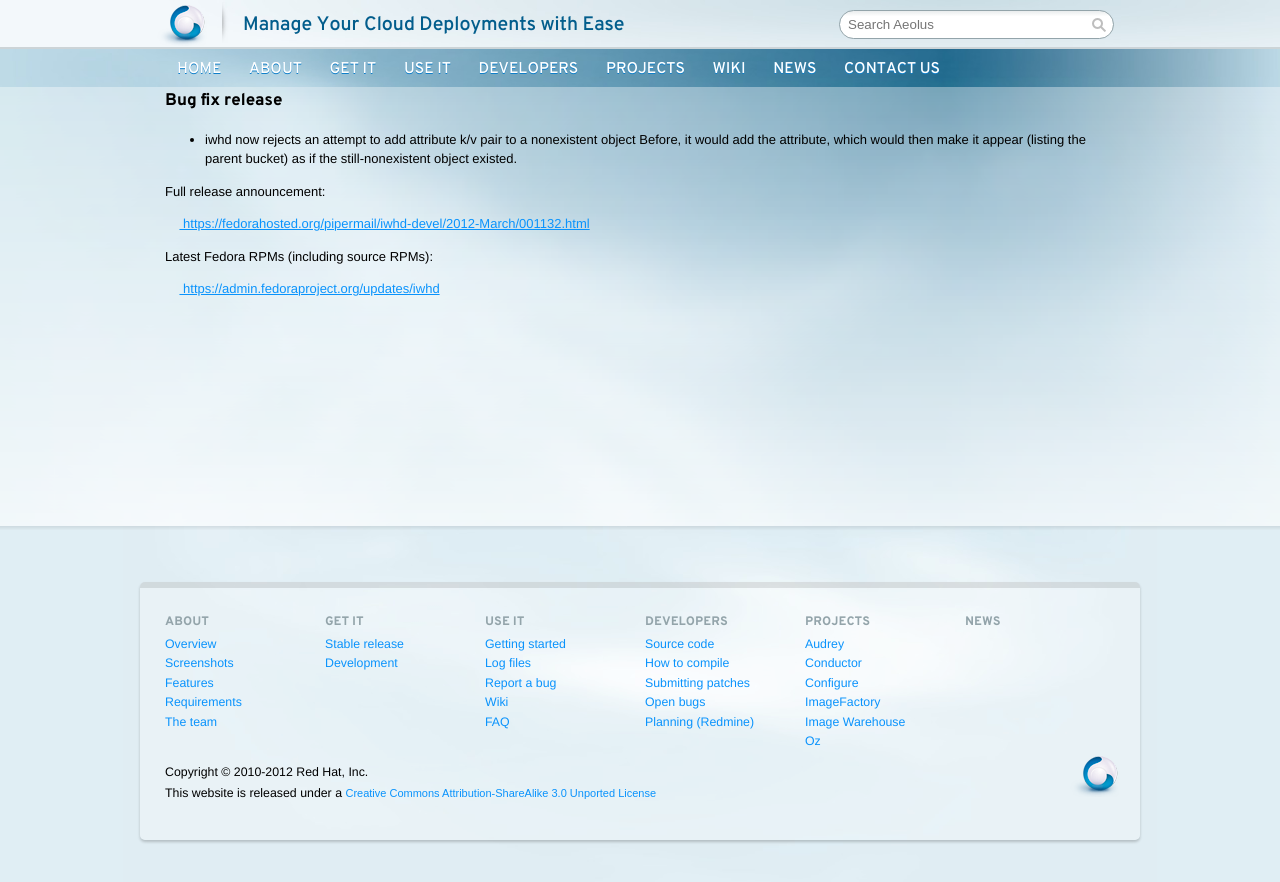
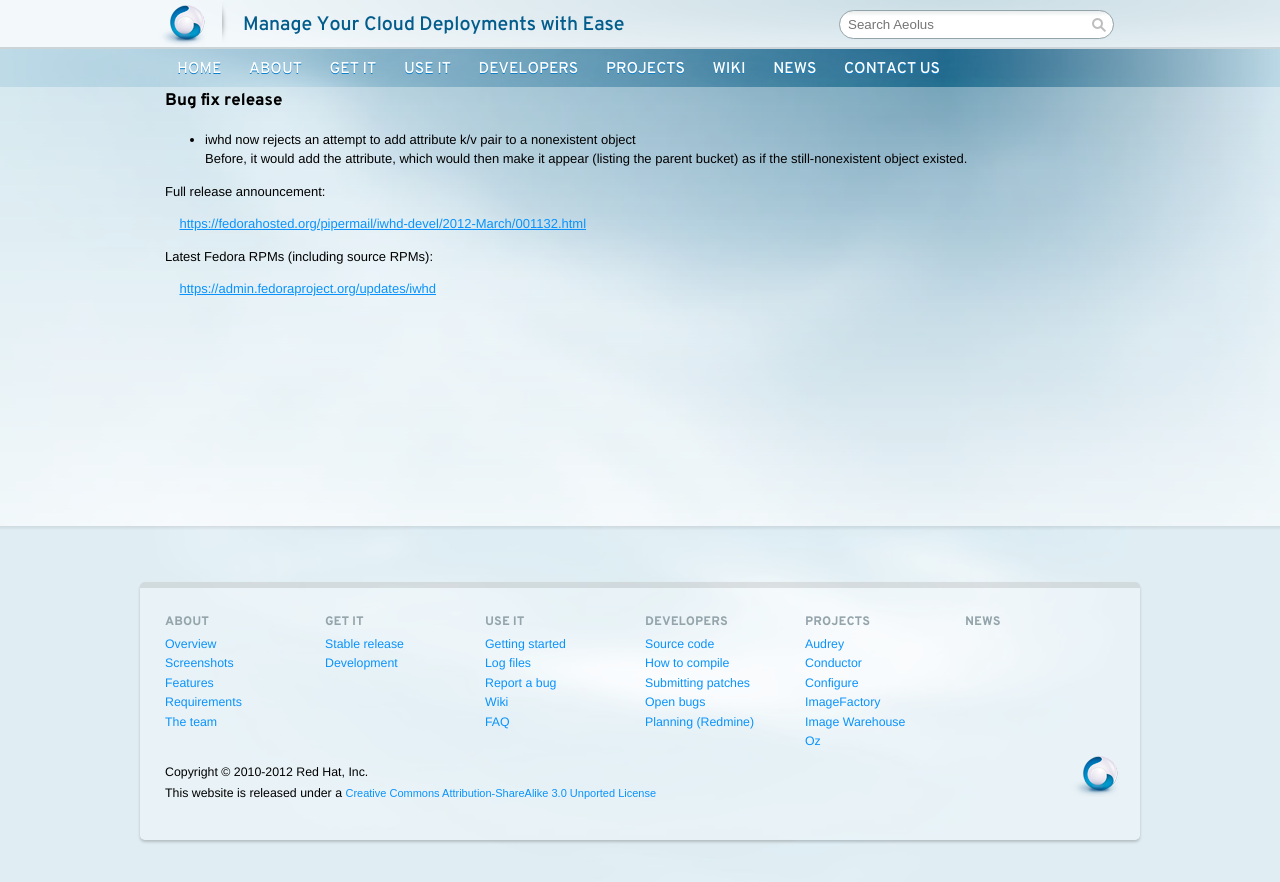
Before and after one commit to aeolusproject/aeolusproject.github.com, a Jekyll site: the page built from _posts/2012-03-10-iwhd_stable_1.5.md, in a window 1280 px wide. Shown: the top 882 px of the page. Built offline with Jekyll 4.4.1, drawn with Linux system fonts in a browser that asks for light colours; nearby versions of some CDN libraries; comment, search, counter and statistics services are not loaded.

Commit message:
Adjusting markdown format a bit.

```diff
--- a/_posts/2012-03-10-iwhd_stable_1.5.md
+++ b/_posts/2012-03-10-iwhd_stable_1.5.md
@@ -7,18 +7,18 @@
 
 ### Bug fix release
 
--   **iwhd now rejects an attempt to add attribute k/v pair to a nonexistent
-    object**
+-   __iwhd now rejects an attempt to add attribute k/v pair to a nonexistent
+    object__
     Before, it would add the attribute, which would then make it appear
 	(listing the parent bucket) as if the still-nonexistent object existed.
 
 Full release announcement:
 
-&nbsp;&nbsp;&nbsp;&nbsp;[ https://fedorahosted.org/pipermail/iwhd-devel/2012-March/001132.html ][1]
+&nbsp;&nbsp;&nbsp;&nbsp;[https://fedorahosted.org/pipermail/iwhd-devel/2012-March/001132.html][1]
 
 Latest Fedora RPMs (including source RPMs):
 
-&nbsp;&nbsp;&nbsp;&nbsp;[ https://admin.fedoraproject.org/updates/iwhd ][2]
+&nbsp;&nbsp;&nbsp;&nbsp;[https://admin.fedoraproject.org/updates/iwhd][2]
 
  [1]: https://fedorahosted.org/pipermail/iwhd-devel/2012-March/001132.html "Image Warehouse 1.5 release announcement"
  [2]: https://admin.fedoraproject.org/updates/iwhd "Fedora RPMs for Image Warehouse"
```
